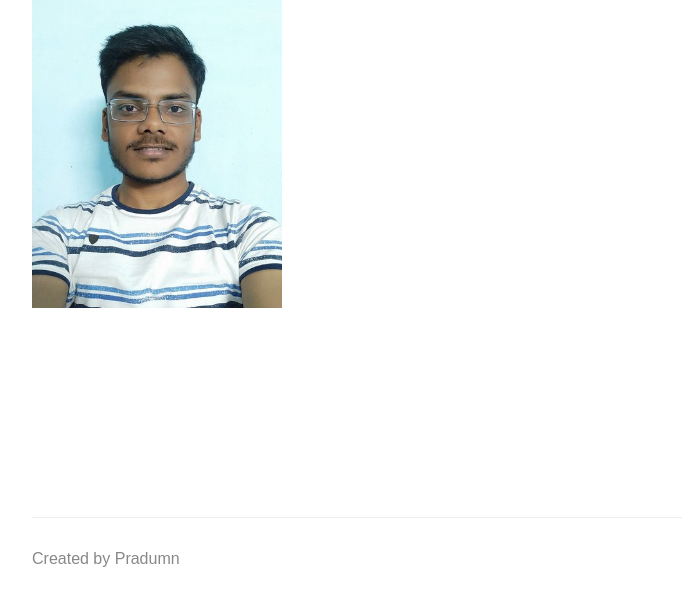
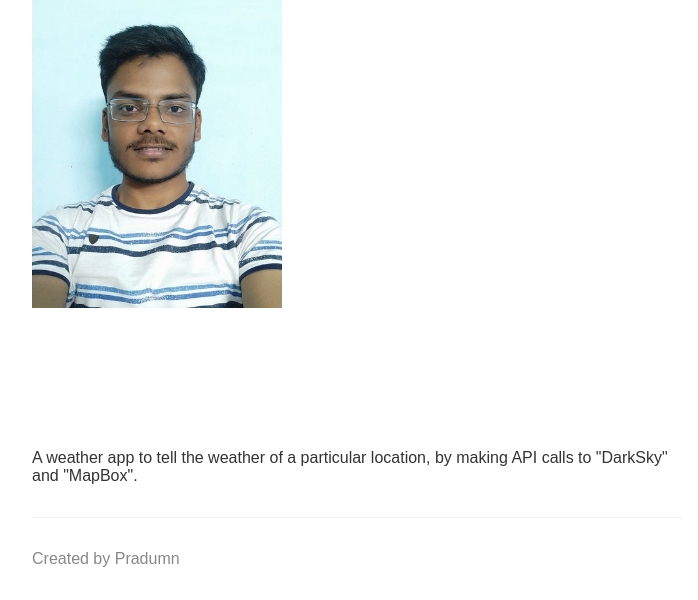
Before and after one commit to PradumnUpadhyay/Wnode_test, a Node server app: page /about in a window 1280 px wide. Shown: the part 200-800 px from the top of the page, without its empty margins (283-981 px from the left). Run offline with Node 20, Linux system fonts and the light colour scheme; some libraries are stand-ins or nearby versions.

Commit message:
Changes to About,hbs

```diff
--- a/templates/views/about.hbs
+++ b/templates/views/about.hbs
@@ -13,7 +13,7 @@
         {{>header}}
         <img class="portrait" src="/img/me.jpg">
     </div>
-
+    <p>A weather app to tell the weather of a particular location, by making API calls to "DarkSky" and "MapBox".</p>
     {{>footer}}
 </body>
 
```
